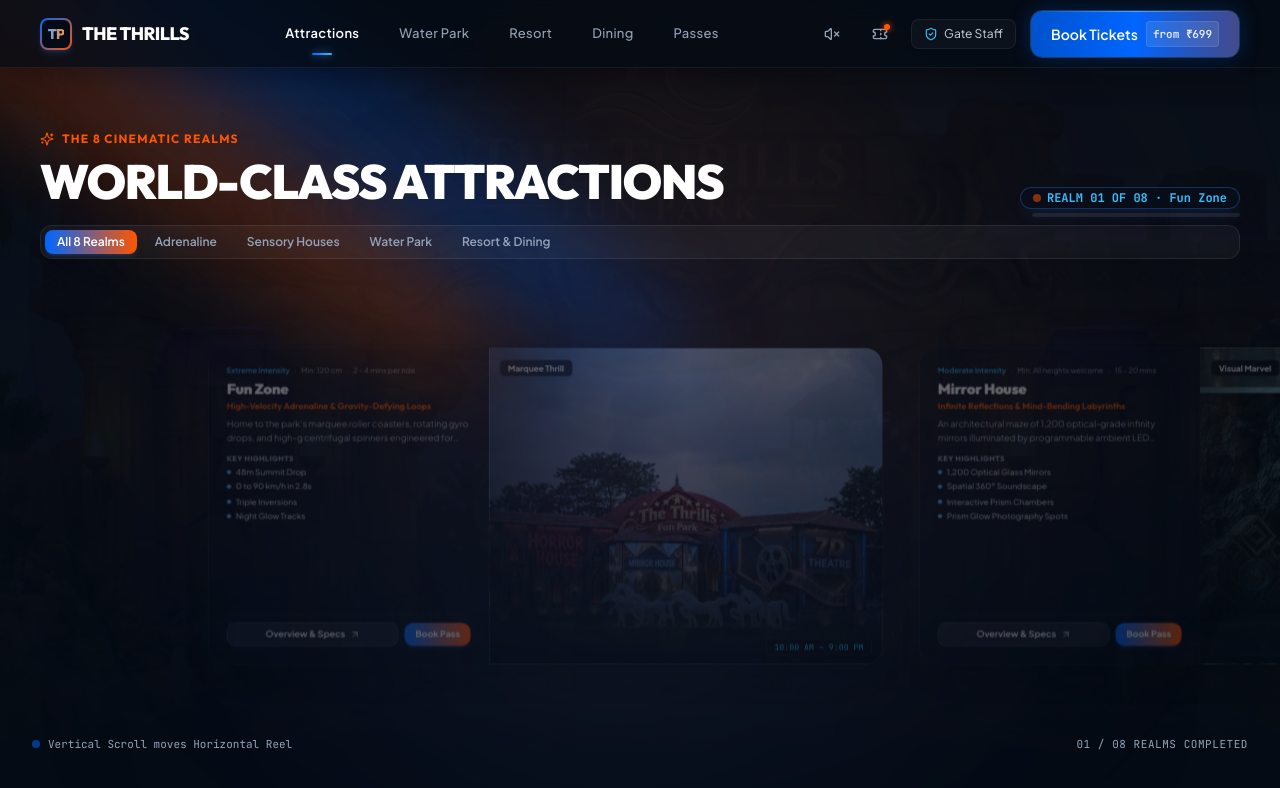
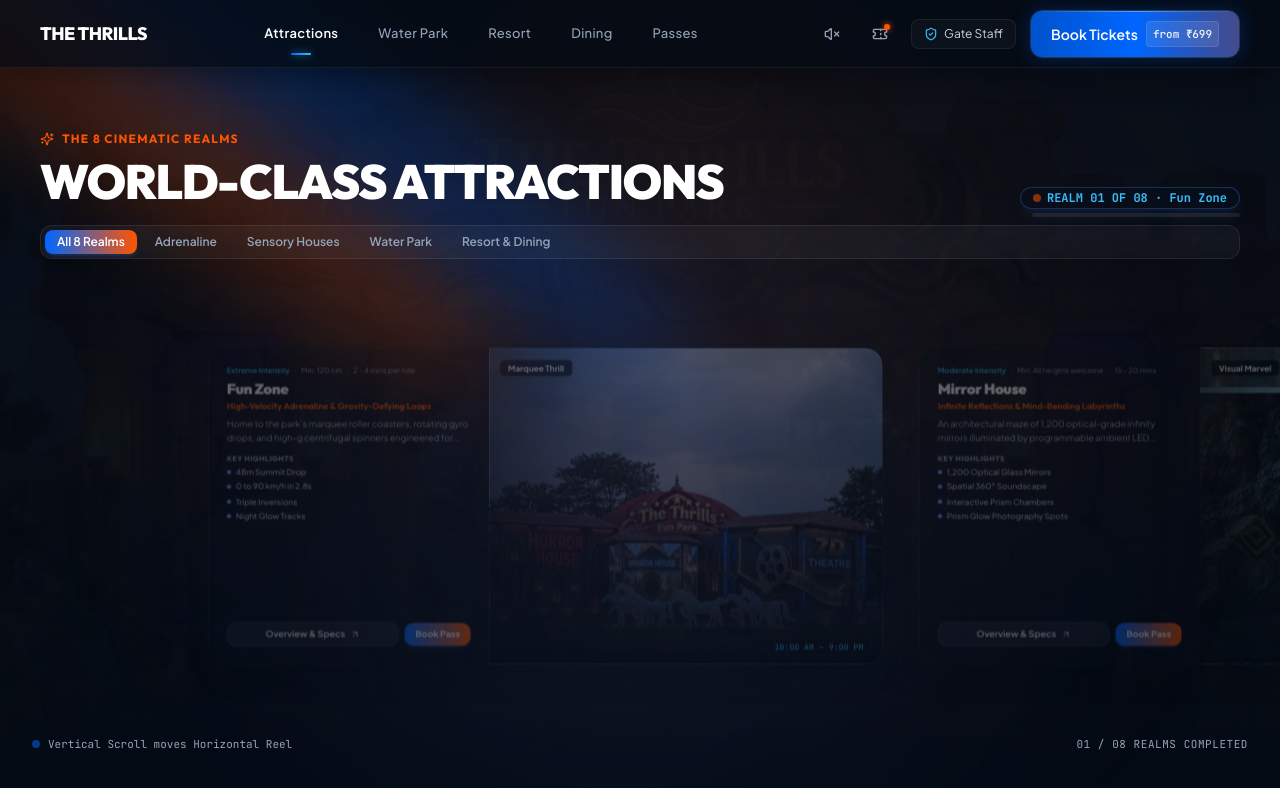
Before and after one commit to khrishChauhan/the-thrills, a Next.js app: page / in a window 1280 px wide. Shown: the top 788 px of the page. Built offline with nearby package versions, Linux system fonts and the light colour scheme.

Commit message:
fix: remove TP badge icon from navbar

```diff
--- a/src/components/Navbar.tsx
+++ b/src/components/Navbar.tsx
@@ -54,23 +54,14 @@ export function Navbar({
   return (
     <header className="fixed top-0 left-0 right-0 z-40 h-[68px] flex items-center bg-[#050B14]/75 backdrop-blur-md border-b border-white/[0.06] shadow-[0_4px_30px_rgba(0,0,0,0.4)] transition-all duration-300">
       <div className="max-w-7xl mx-auto w-full px-6 sm:px-8 lg:px-10 flex items-center justify-between">
-        {/* Logo */}
+        {/* Brand Name */}
         <button
           onClick={() => window.scrollTo({ top: 0, behavior: "smooth" })}
-          className="flex items-center gap-2.5 text-left focus:outline-none group shrink-0"
+          className="flex items-center text-left focus:outline-none group shrink-0"
         >
-          <div className="w-8 h-8 rounded-lg bg-gradient-to-br from-[#0066FF] to-[#FF5500] flex items-center justify-center p-0.5 shadow-md shadow-blue-500/20 group-hover:scale-105 transition-transform duration-200">
-            <div className="w-full h-full bg-[#050B14] rounded-[6px] flex items-center justify-center">
-              <span className="font-extrabold text-sm tracking-tighter bg-gradient-to-r from-blue-400 to-orange-400 bg-clip-text text-transparent font-display">
-                TP
-              </span>
-            </div>
-          </div>
-          <div className="flex flex-col">
-            <span className="text-base sm:text-lg font-extrabold tracking-tight text-white whitespace-nowrap group-hover:text-blue-400 transition-colors font-display">
-              THE THRILLS
-            </span>
-          </div>
+          <span className="text-base sm:text-lg font-extrabold tracking-tight text-white whitespace-nowrap group-hover:text-blue-400 transition-colors font-display">
+            THE THRILLS
+          </span>
         </button>
 
         {/* Center Nav Links with Refined 2px Glowing Micro-Indicator */}
```
